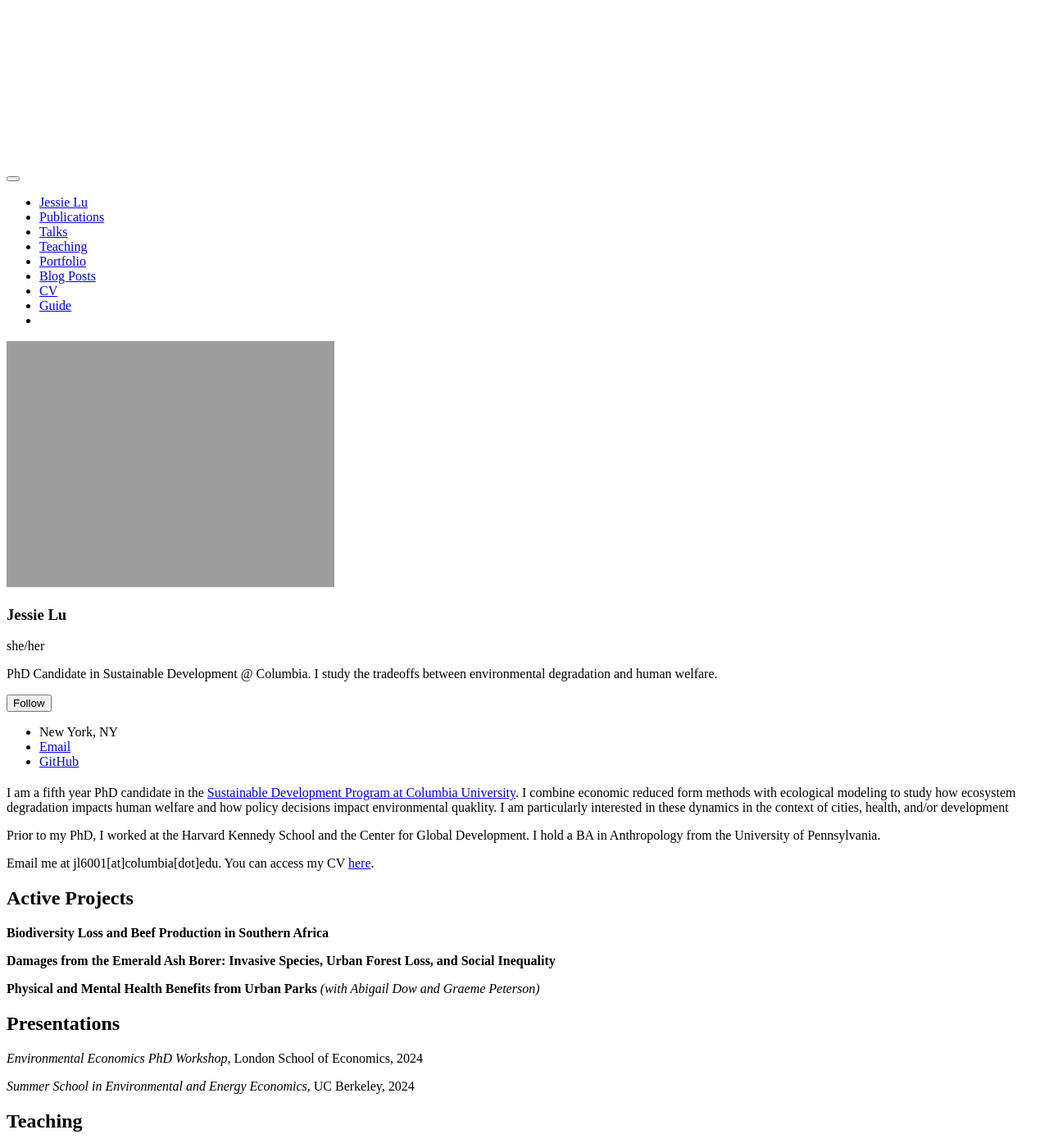
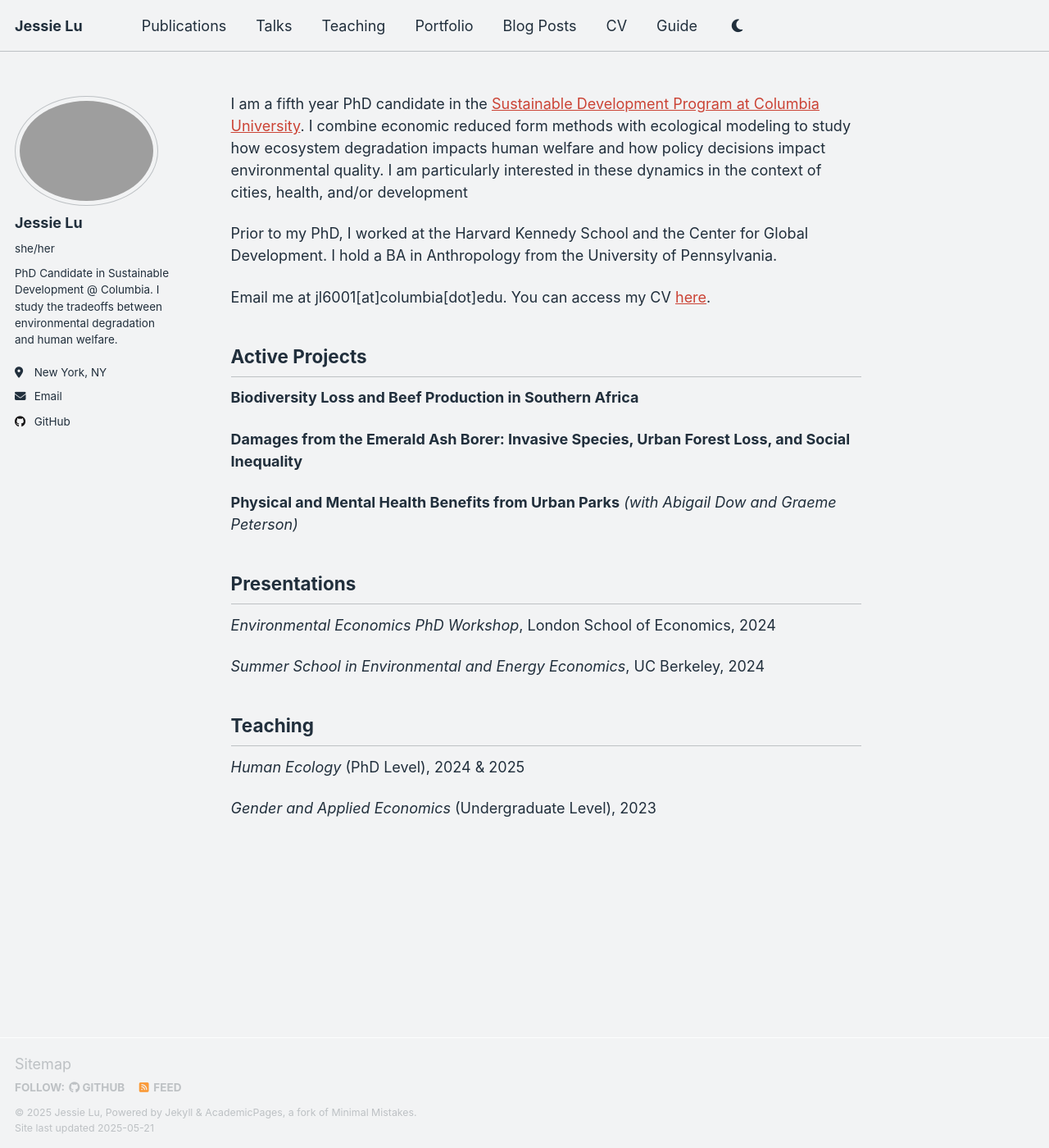
Before and after one commit to jessiexlu/jessiexlu.github.io, a Jekyll site: the page built from _pages/about.md, in a window 1280 px wide and 1400 px high. Shown: the whole window at 82% size. Built offline with Jekyll 4.4.1, drawn with Linux system fonts in a browser that asks for light colours.

Commit message:
typ fix and revert to previous version...

```diff
--- a/_layouts/default.html
+++ b/_layouts/default.html
@@ -7,6 +7,8 @@ layout: compress
 <!doctype html>
 <html lang="{{ site.locale | slice: 0,2 }}" class="no-js"{% if site.site_theme == "dark" %} data-theme="dark"{% endif %}>
   <head>
+    {% include head.html %}
+    {% include head/custom.html %}
   </head>
 
   <body>
--- a/_pages/about.md
+++ b/_pages/about.md
@@ -7,7 +7,7 @@ redirect_from:
   - /about.html
 ---
 
-I am a fifth year PhD candidate in the [Sustainable Development Program at Columbia University](https://www.sipa.columbia.edu/sipa-education/phd-sustainable-development). I combine economic reduced form methods with ecological modeling to study how ecosystem degradation impacts human welfare and how policy decisions impact environmental quaklity. I am particularly interested in these dynamics in the context of cities, health, and/or development
+I am a fifth year PhD candidate in the [Sustainable Development Program at Columbia University](https://www.sipa.columbia.edu/sipa-education/phd-sustainable-development). I combine economic reduced form methods with ecological modeling to study how ecosystem degradation impacts human welfare and how policy decisions impact environmental quality. I am particularly interested in these dynamics in the context of cities, health, and/or development
 
 Prior to my PhD, I worked at the Harvard Kennedy School and the Center for Global Development. I hold a BA in Anthropology from the University of Pennsylvania.
 
```
